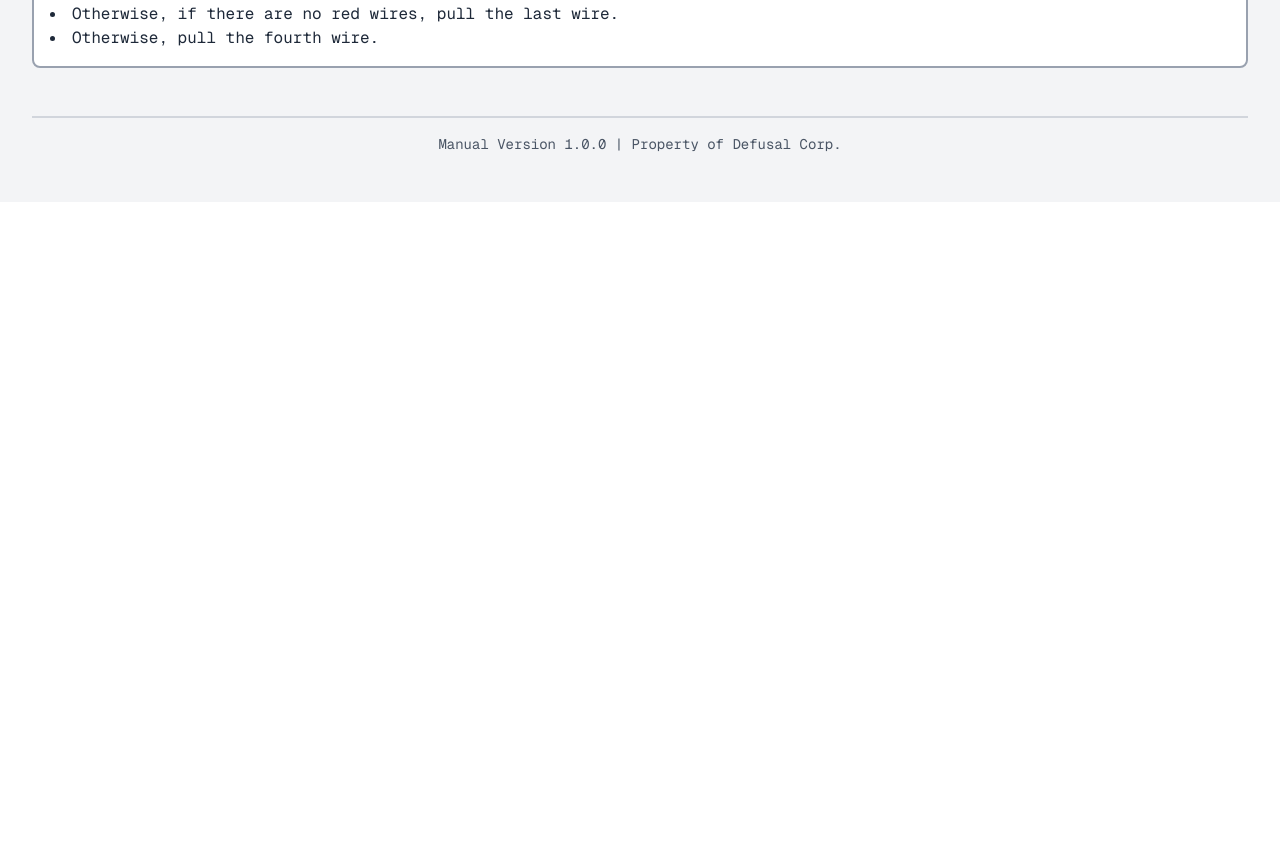
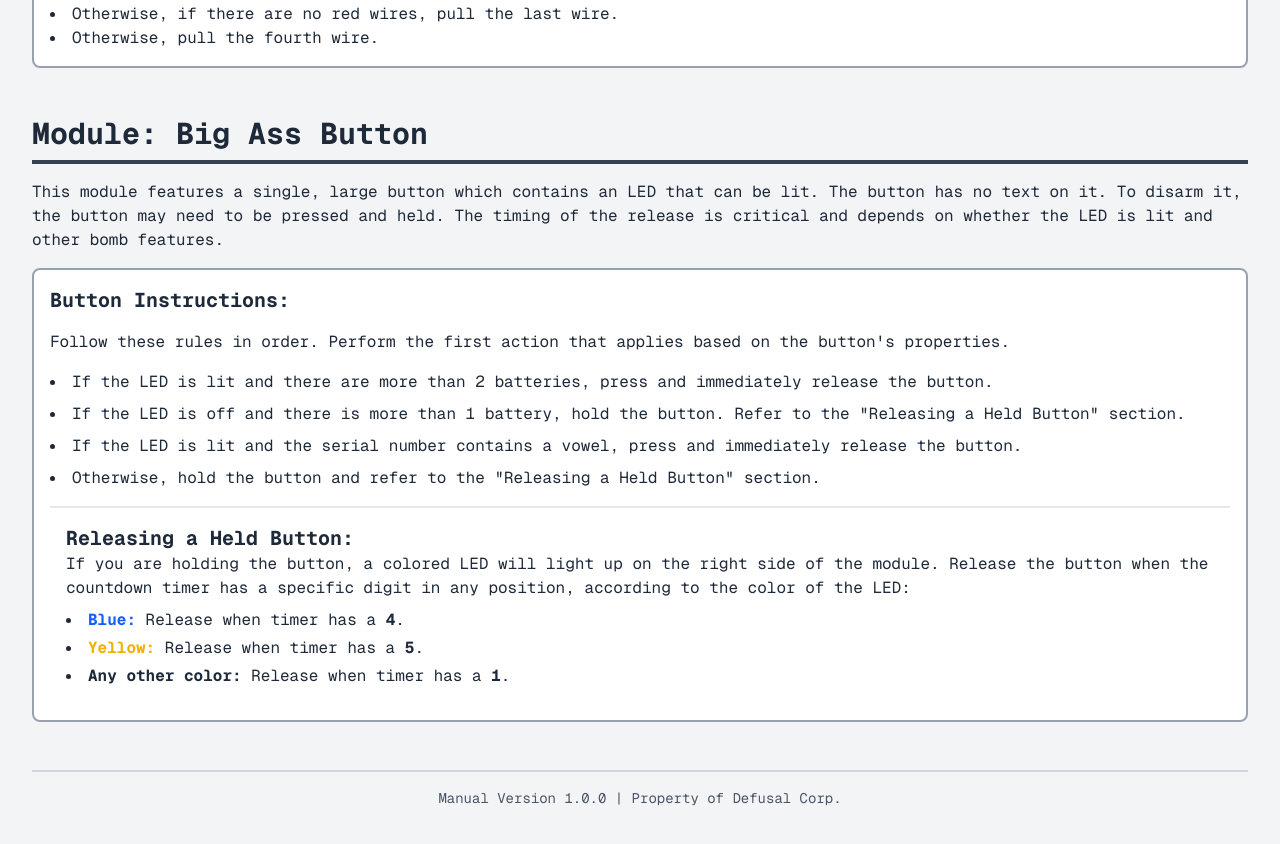
Before and after one commit to Jayx2u/blind-defusal, a Next.js app in the folder manual-web/: page / in a window 1280 px wide. Shown: the part 4167-5011 px from the top of the page. Before the commit the page ends 4369 px from the top, so only its background shows below. Built offline with nearby package versions, Linux system fonts and the light colour scheme.

Commit message:
Add BAB module

```diff
--- a/manual-web/src/app/page.tsx
+++ b/manual-web/src/app/page.tsx
@@ -291,6 +291,45 @@ export default function Home() {
           </div>
         </section>
 
+        {/* Big Ass Button Module Section */}
+        <section id="big-ass-button">
+          <h2 className="text-3xl font-bold border-b-4 border-gray-700 pb-2 mb-4">
+            Module: Big Ass Button
+          </h2>
+          <div className="space-y-4">
+            <p>
+              This module features a single, large button which contains an LED that can be lit. The button has no text on it. To disarm it, the button may need to be pressed and held. The timing of the release is critical and depends on whether the LED is lit and other bomb features.
+            </p>
+            <div className="p-4 border-2 border-gray-400 rounded-lg bg-white space-y-4">
+              <h3 className="text-xl font-bold">Button Instructions:</h3>
+              <p>Follow these rules in order. Perform the first action that applies based on the button&apos;s properties.</p>
+              <ul className="list-disc list-inside space-y-2">
+                <li>
+                  If the LED is lit and there are more than 2 batteries, press and immediately release the button.
+                </li>
+                <li>
+                  If the LED is off and there is more than 1 battery, hold the button. Refer to the &quot;Releasing a Held Button&quot; section.
+                </li>
+                <li>
+                  If the LED is lit and the serial number contains a vowel, press and immediately release the button.
+                </li>
+                <li>
+                  Otherwise, hold the button and refer to the &quot;Releasing a Held Button&quot; section.
+                </li>
+              </ul>
+              <div className="p-4 border-t-2 border-gray-200">
+                <h3 className="text-xl font-bold">Releasing a Held Button:</h3>
+                <p>If you are holding the button, a colored LED will light up on the right side of the module. Release the button when the countdown timer has a specific digit in any position, according to the color of the LED:</p>
+                <ul className="list-disc list-inside mt-2 space-y-1">
+                  <li><span className="font-bold text-blue-600">Blue:</span> Release when timer has a <span className="font-bold">4</span>.</li>
+                  <li><span className="font-bold text-yellow-500">Yellow:</span> Release when timer has a <span className="font-bold">5</span>.</li>
+                  <li><span className="font-bold">Any other color:</span> Release when timer has a <span className="font-bold">1</span>.</li>
+                </ul>
+              </div>
+            </div>
+          </div>
+        </section>
+
       </main>
 
       <footer className="text-center mt-12 py-4 border-t-2 border-gray-300">
```
